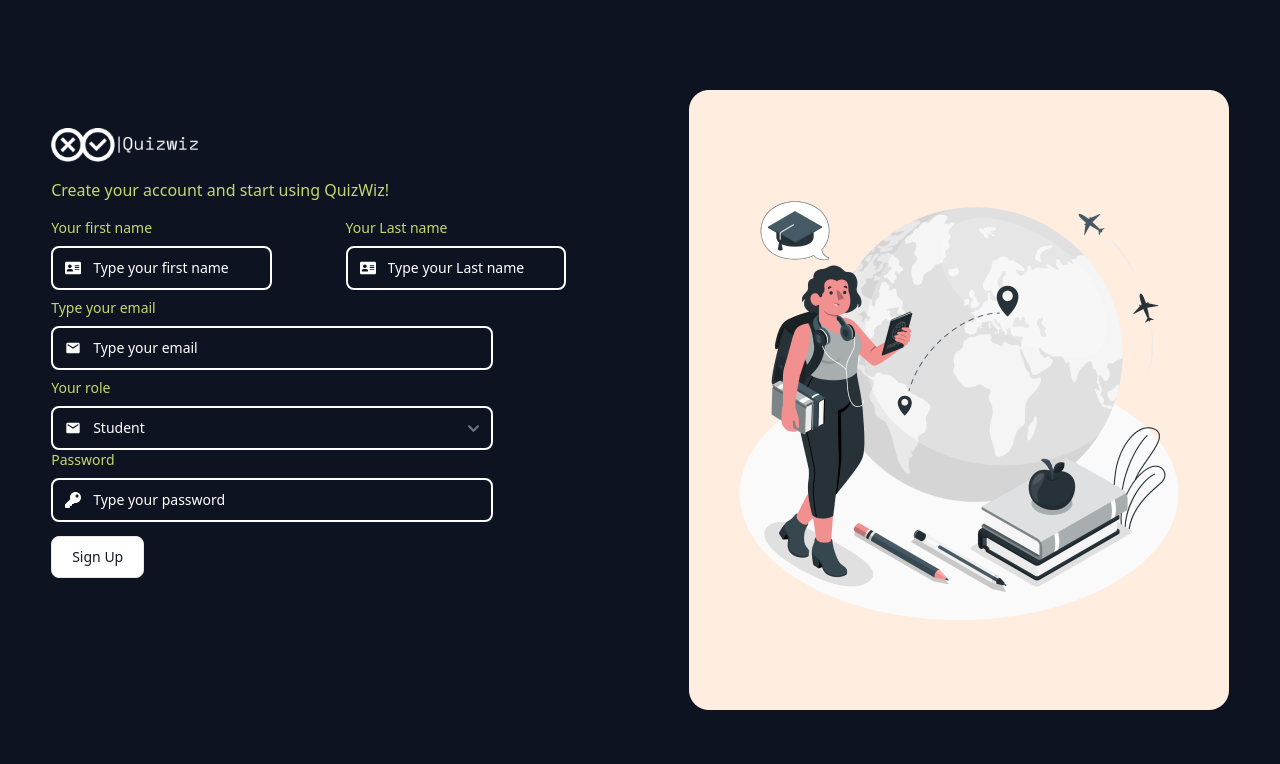
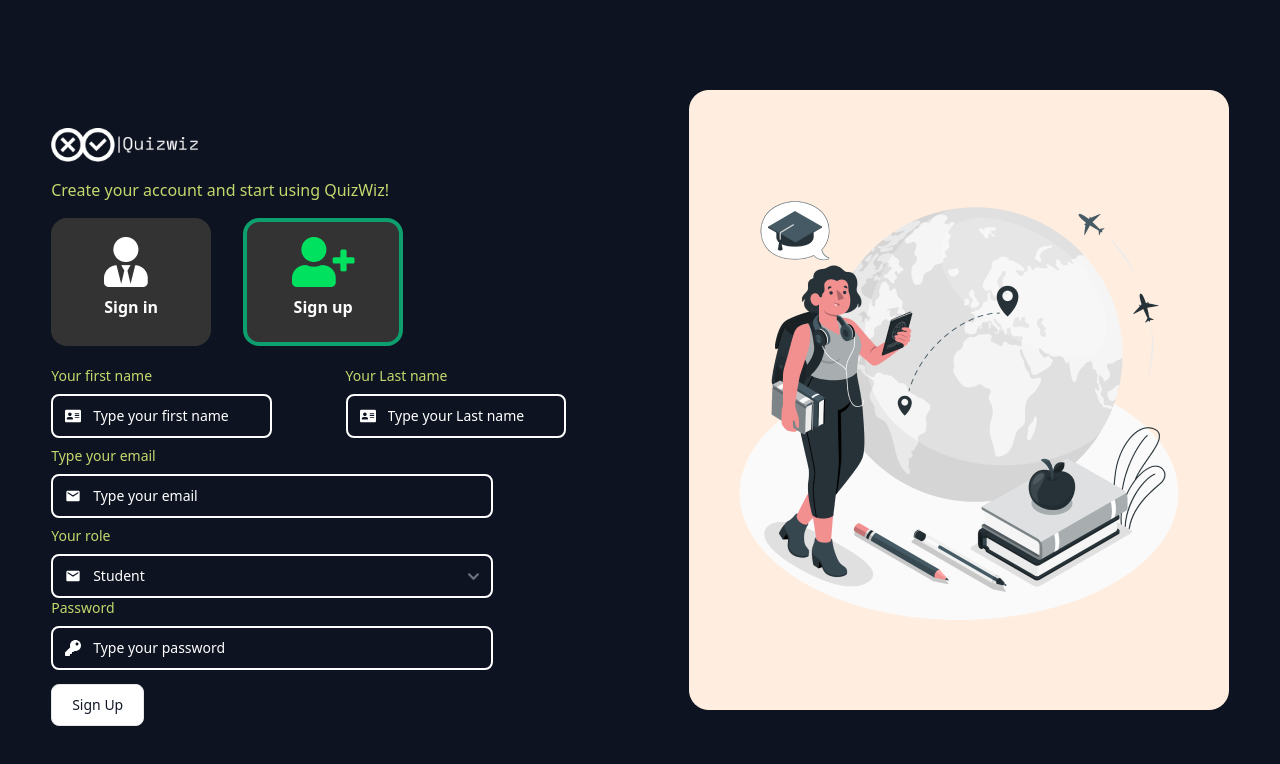
Before and after one commit to mohamedreda850/quizapp, a React (Vite) app: page /register in a window 1280 px wide. Shown: the top 764 px of the page. Built offline with nearby package versions, Linux system fonts and the light colour scheme.

Commit message:
edit-register

```diff
--- a/src/Modules/Authentication/Register/Register.tsx
+++ b/src/Modules/Authentication/Register/Register.tsx
@@ -6,6 +6,7 @@ import { FaKey } from "react-icons/fa";
 import { useForm } from 'react-hook-form';
 import { AUTH_URLS, axiosInstance } from '../../../Services/URLS/AUTH_URLS/AUTH_URLS';
 import { EMAIL_VALIDATION, PASWORD_VALIDATION } from '../../../Services/Validation/VALIDATION';
+import Icons from '../Login/Icons/Icons';
 
 interface RegisterData {
   first_name: string,
@@ -49,6 +50,7 @@ export default function Register() {
      <div>
       <h1 className='text-text my-4'>Create your account and start using QuizWiz!</h1>
      </div>
+     <Icons/>
     <div>
       <form onSubmit={handleSubmit(onSubmit)}>
         <div className='flex'>
```
